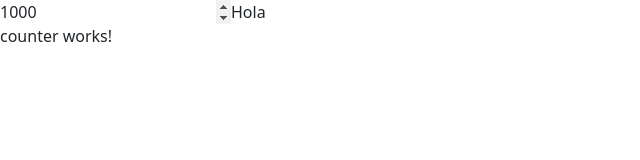
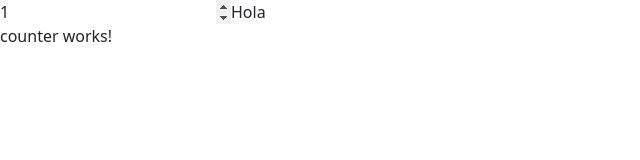
Before and after one commit to raulsr92/myStoreRaulProject-Angular, an Angular app: page /about in a window 1280 px wide. Shown: the top 160 px of the page, without its empty margins (0-640 px from the left). Built offline with nearby package versions, Linux system fonts and the light colour scheme.

Commit message:
Clase 37 - Ciclo de vida en componentes en Angular: eventos clave

```diff
--- a/src/app/domains/info/pages/about/about.html
+++ b/src/app/domains/info/pages/about/about.html
@@ -15,5 +15,7 @@
 
 </div>
 <p>
-  <app-counter [duration]="duration()" [message]="message()" ></app-counter>
+  @if (duration()>0) {
+    <app-counter [duration]="duration()" [message]="message()" ></app-counter>
+  }
 </p>
--- a/src/app/domains/info/pages/about/about.ts
+++ b/src/app/domains/info/pages/about/about.ts
@@ -9,7 +9,7 @@ import { Counter } from '../../../shared/components/counter/counter';
 })
 export class About {
 
-    duration = signal(1000)
+    duration = signal(1)
     message = signal('Hola')
 
 
--- a/src/app/domains/shared/components/counter/counter.ts
+++ b/src/app/domains/shared/components/counter/counter.ts
@@ -7,7 +7,6 @@ import { Component, Input, SimpleChanges } from '@angular/core';
   styleUrl: './counter.css',
 })
 export class Counter {
-
     @Input({required:true}) duration: number = 0;
     @Input({required: true}) message: string ='';
 
@@ -17,7 +16,6 @@ export class Counter {
       console.log('Se ejecuta constructor de componente COUNTER')
       console.log('-'.repeat(10))
     }
-
     ngOnChanges(changes: SimpleChanges){
 
       // before and during render
@@ -26,4 +24,25 @@ export class Counter {
       console.log(changes)
 
     }
+    ngOnInit(){
+
+      // after render
+      //Corre una sola vez
+
+      console.log('Se ejecuta ngOnInit de componente COUNTER')
+      console.log('-'.repeat(10))
+
+      console.log('Duration =>', this.duration)
+      console.log('Message =>', this.message)
+
+    }
+    ngAfterViewInit(){
+      console.log('Se ejecuta ngAfterViewInit de componente COUNTER')
+      console.log('-'.repeat(10))
+
+    }
+
+    ngOnDestroy(){
+      console.log('Se ejecuta ngOnDestroy de componente COUNTER')
+    }
 }
```
